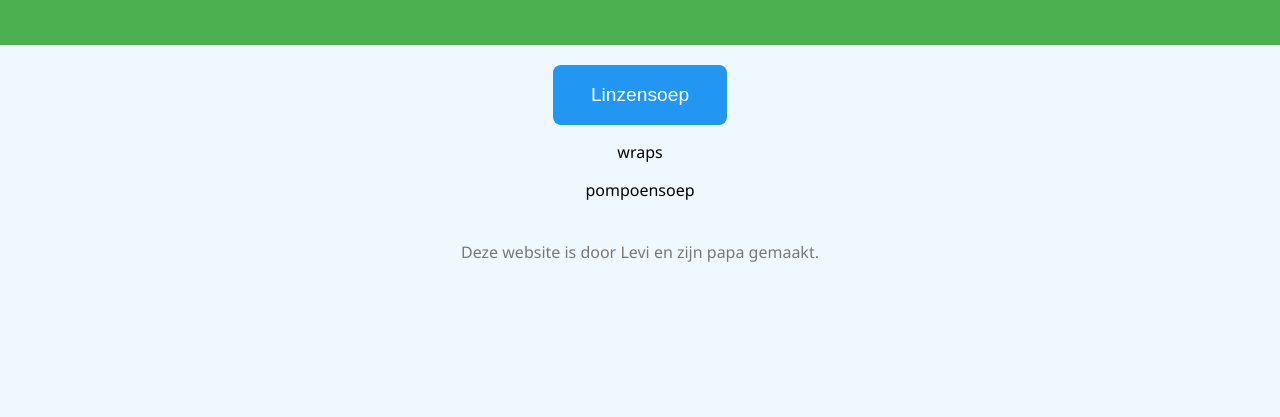
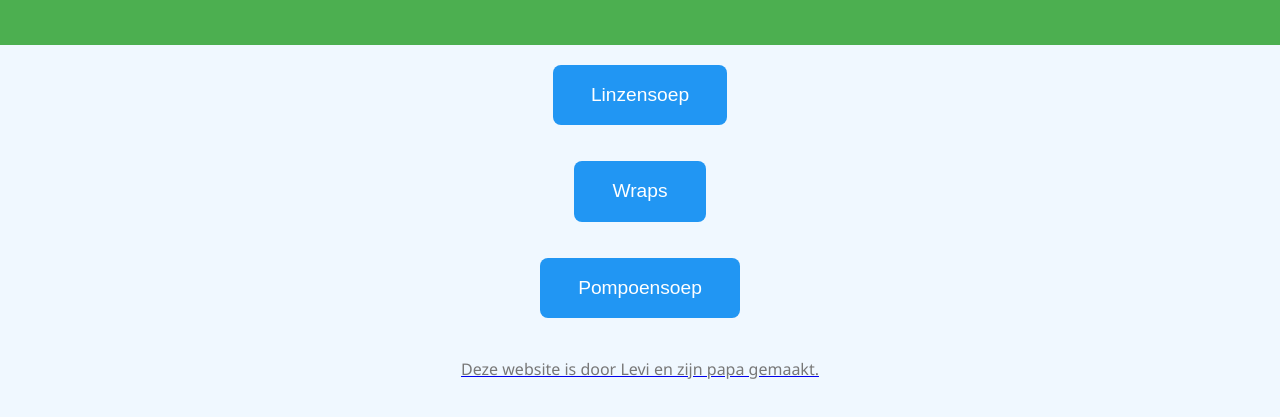
Before and after one commit to leonoosterhuishunl/receptjes, a plain HTML site: page index.html in a window 1280 px wide. Shown: the part 143-560 px from the top of the page. Drawn offline with Linux system fonts and the light colour scheme.

Commit message:
Update index.html

```diff
--- a/index.html
+++ b/index.html
@@ -18,16 +18,18 @@
     <p id="message"></p>
 </main>
 
+<main>
+  <a href="Wraps.html">
+  <button class="my-button">Wraps </button>
+    <p id="message"></p>
+</main>
 
   <main>
-<a <button onclick= href="wraps.html">wraps</button>
-  <p id="message"></p>
-    </main>
+  <a href="pompoensoep.html">
+  <button class="my-button">Pompoensoep </button>
+    <p id="message"></p>
+</main>
 
-    <main>
-    <a <button onclick= href="pompoensoep.html">pompoensoep</button>
-  <p id="message"></p>
-  </main>
 
   <footer>
     <p>Deze website is door Levi en zijn papa gemaakt. </p>
```
